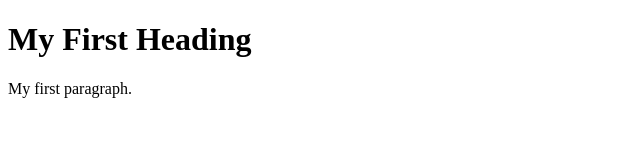
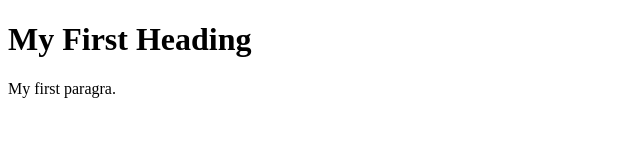
Before and after one commit to Shujag/git-demo, a plain HTML site: page index.html in a window 1280 px wide. Shown: the full height of the page, 0-640 px from the left. Drawn offline with Linux system fonts and the light colour scheme.

Commit message:
few more change

```diff
--- a/index.html
+++ b/index.html
@@ -3,7 +3,7 @@
 <body>
 
 <h1>My First Heading</h1>
-<p>My first paragraph.</p>
+<p>My first paragra.</p>
 
 </body>
 </html>
```
Also changed, not shown: 1 other file.
